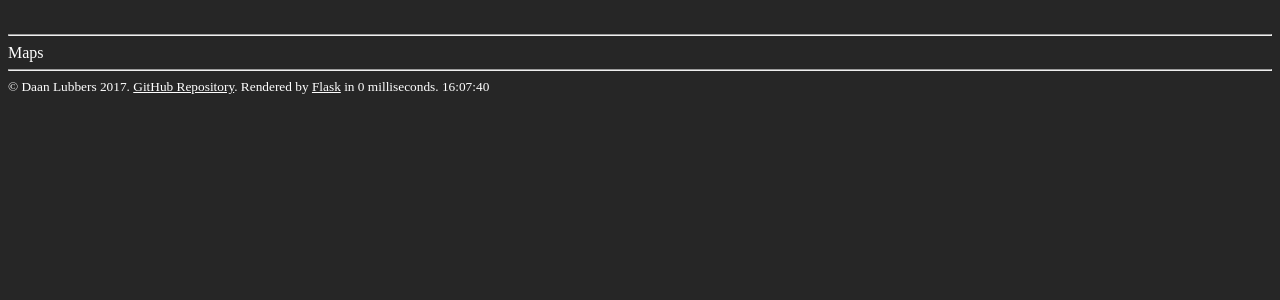
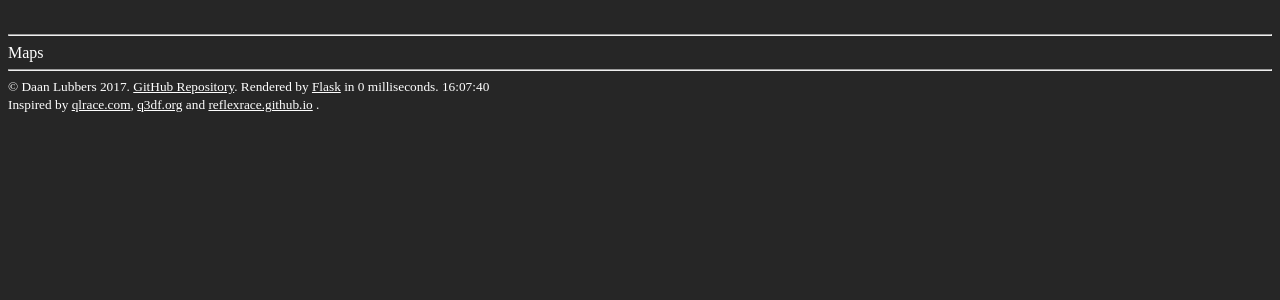
Before and after one commit to Daan4/qldf, a Flask app: template qldf/templates/maps.html in a window 1280 px wide. Shown: the top 300 px of the page. Run offline with Flask 2, Linux system fonts and the light colour scheme; the template is opened without the code that fills it, so the values that code supplies are empty; parts of the project's set-up code (start-up, migrations or seed data) failed here and were passed over.

Commit message:
Add links to other racing sites to footer

```diff
--- a/qldf/templates/base.html
+++ b/qldf/templates/base.html
@@ -53,6 +53,7 @@
         {% endif %}
     {% endwith %}
     <div id="page_content">{% block content %}{% endblock %}</div>
-    <div id="footer"><hr>© Daan Lubbers 2017. <a class="footer" href="https://www.github.com/daan4/qldf">GitHub Repository</a>. Rendered by <a class="footer" href="http://flask.pocoo.org/">Flask</a> in __EXECUTION_TIME__. <span id="digital_clock"></span></div>
+    <div id="footer"><hr>© Daan Lubbers 2017. <a class="footer" href="https://www.github.com/daan4/qldf">GitHub Repository</a>. Rendered by <a class="footer" href="http://flask.pocoo.org/">Flask</a> in __EXECUTION_TIME__. <span id="digital_clock"></span><br/>
+        Inspired by <a class="footer" href="https://qlrace.com">qlrace.com</a>, <a class="footer" href="https://q3df.org">q3df.org</a> and <a class="footer" href="https://reflexrace.github.io">reflexrace.github.io</a> . </div>
 </body>
 </html>
```
